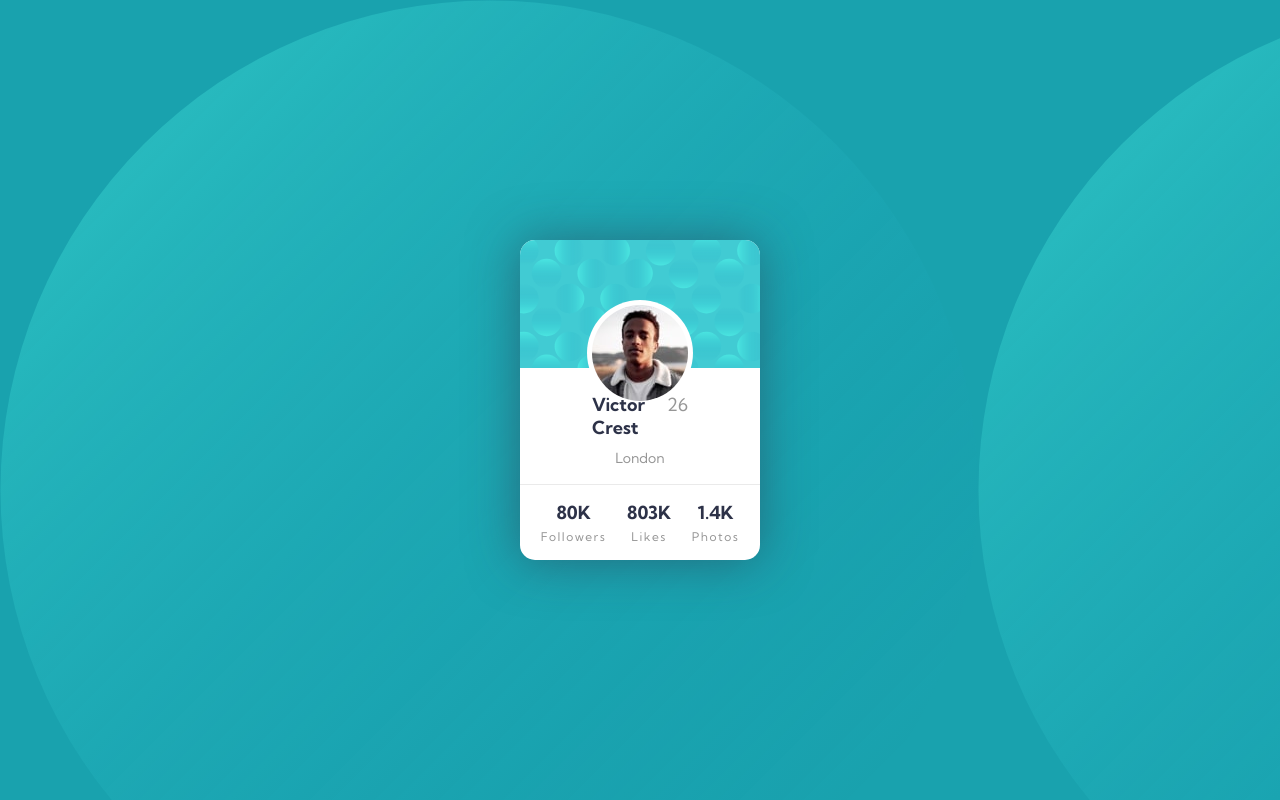
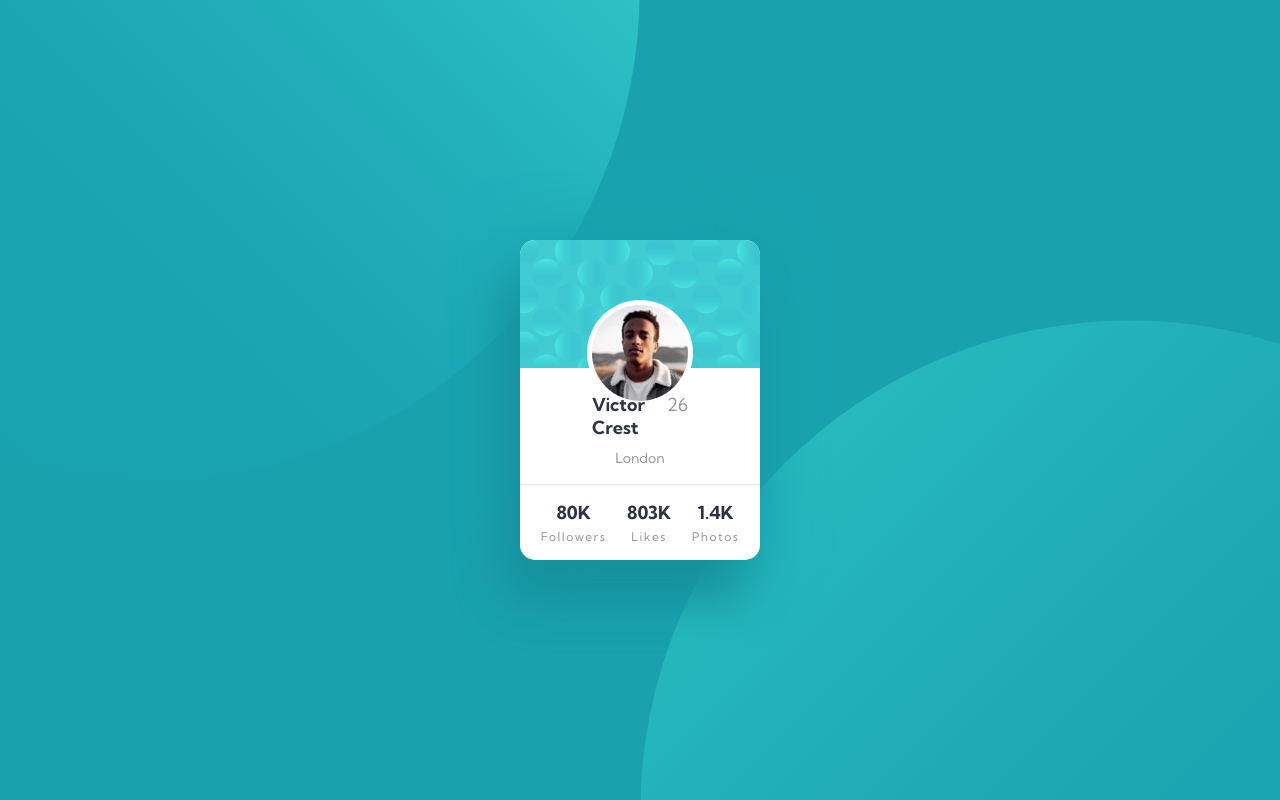
Before and after one commit to antoinerame/challenge-profilecardcomponent, a plain HTML site: page index.html in a window 1280 px wide. Drawn offline with Linux system fonts and the light colour scheme.

Commit message:
background modification

```diff
--- a/style.css
+++ b/style.css
@@ -14,7 +14,9 @@ body {
     width: 75%;
     height: 100%;
     margin: auto;
-    background: url(images/bg-pattern-bottom.svg);
+    background-image: url(images/bg-pattern-top.svg), url(images/bg-pattern-bottom.svg);
+    background-position: right 50vw bottom 40vh, left 50vw top 40vh;
+    background-repeat: no-repeat;
     background-color: hsl(185, 75%, 39%);
     display: flex;
     align-items: center;
@@ -28,7 +30,7 @@ body {
     height: 40%;
     background-color: white;
     border-radius: 15px;
-    box-shadow: -1px 1px 50px 0px hsla(229, 23%, 23%, 0.5);
+    box-shadow: -1rem 2.5rem 3rem #16919c, 0px 0px 4rem #19a2ae;
 }
 
 .card > div {
```
